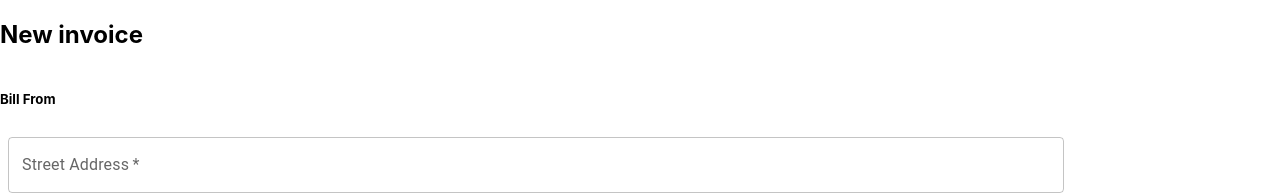
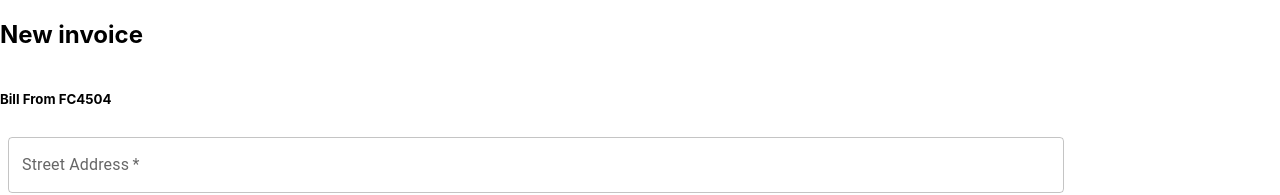
Before and after one commit to giga-gogosashvili/invoice-app, a React (Create React App) app: page /invoices/create in a window 1280 px wide. Shown: the top 195 px of the page. Built offline with nearby package versions, Linux system fonts and the light colour scheme.

Commit message:
id maker added

```diff
--- a/package.json
+++ b/package.json
@@ -27,6 +27,7 @@
     "react-scripts": "5.0.1",
     "sort-by": "^1.2.0",
     "typescript": "^4.9.5",
+    "uuidv4": "^6.2.13",
     "web-vitals": "^2.1.4"
   },
   "scripts": {
--- a/src/components/CreateInvoice.tsx
+++ b/src/components/CreateInvoice.tsx
@@ -12,8 +12,12 @@ import AddIcon from "@mui/icons-material/Add";
 import React, { useState } from "react";
 import axios from "axios";
 import { Navigate } from "react-router-dom";
+import { v4 as uuid } from "uuid";
 
 export default function CreateInvoice() {
+  const unique_id = uuid();
+  const small_id = unique_id.slice(0, 6).toUpperCase();
+
   const [senderStreet, setSenderStreet] = useState<string>("");
   const [senderCity, setSenderCity] = useState<string>("");
   const [senderPostCode, setSenderPostCode] = useState<string>("");
@@ -41,7 +45,7 @@ export default function CreateInvoice() {
       <h2>New invoice</h2>
       <Box sx={{ display: "flex", flexWrap: "wrap" }}>
         <div>
-          <h5>Bill From</h5>
+          <h5>Bill From {small_id}</h5>
           <TextField
             required
             fullWidth
@@ -274,6 +278,7 @@ export default function CreateInvoice() {
                 // }).then() //navigate to list of invoices(main)
                 axios
                   .post("http://localhost:9481/invoices", {
+                    id: small_id,
                     senderAddress: {
                       street: senderStreet,
                       city: senderCity,
```
Also changed, not shown: 1 other file (tests, documents, lock files or other folders).
